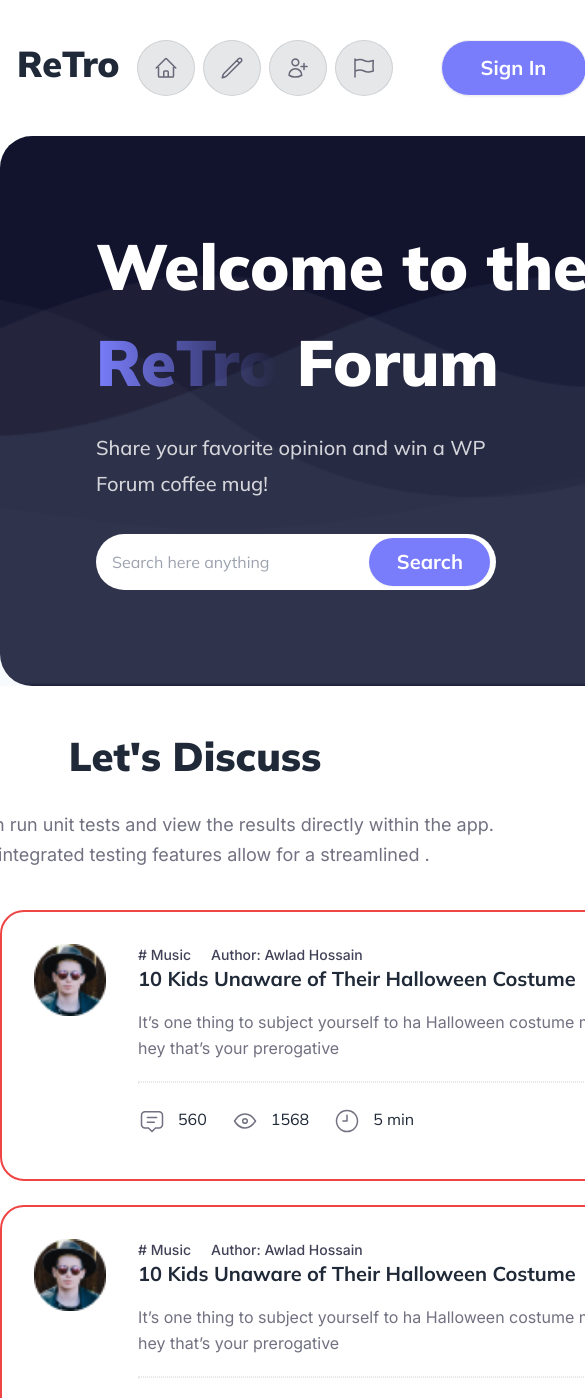
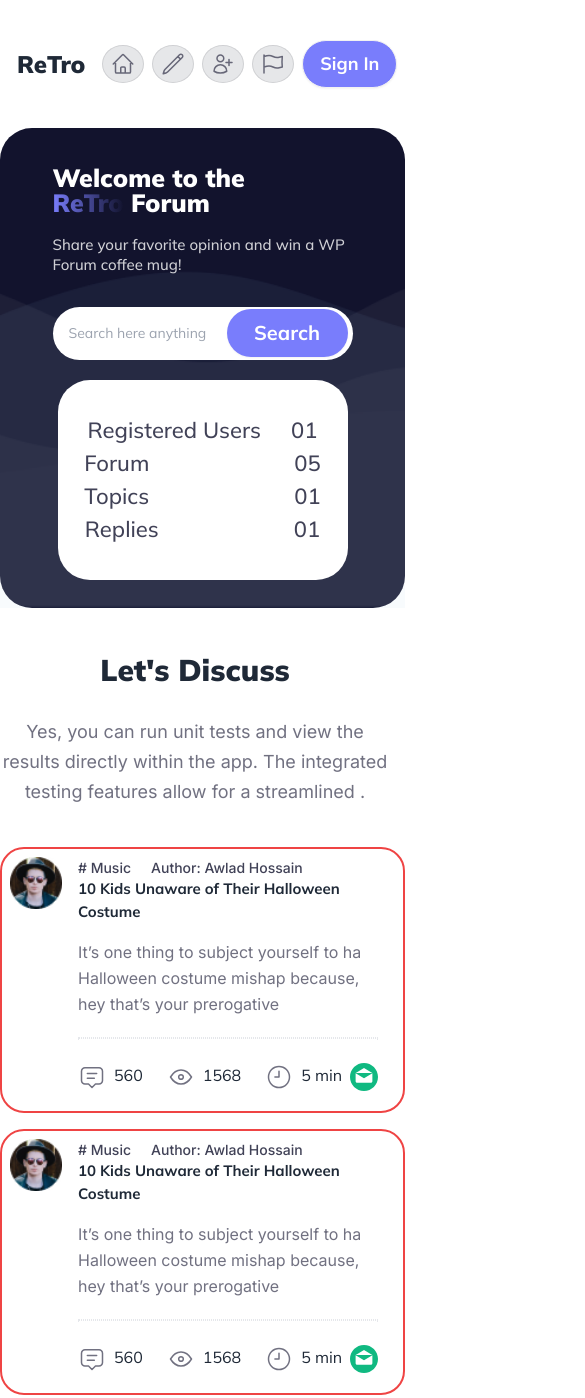
Before and after one commit to atikxcode/Retro-Forum-Assignment-6, a plain HTML site: page index.html in a window 390 px wide. Shown: the top 1398 px of the page, 585 px wide, since content can reach past the window. Drawn offline with nearby package versions, Linux system fonts and the light colour scheme.

Commit message:
made responsive part from navbar to second section

```diff
--- a/index.html
+++ b/index.html
@@ -17,14 +17,14 @@
   <section class="container mx-auto my-10 ">
     <div class="flex justify-betwee">
 
-      <div class="flex-1">
-        <a class="btn btn-ghost text-[36px] font-black">ReTro</a>
+      <div class="lg:flex-1">
+        <a class="btn btn-ghost text-2xl lg:text-[36px] font-black">ReTro</a>
       </div>
 
-      <div class="flex items-center mr-12 gap-2">
+      <div class="flex items-center mr-2 lg:mr-12 gap-2">
 
 
-         <div class="bg-[#12132d1a] h-14 rounded-[50%] pr-4 pl-4 pt-[18px] pb-[18px] border-[1px] border-[#03070C1A] flex items-center tooltip" data-tip="Home">
+         <div class="bg-[#12132d1a] h-8 lg:h-14 rounded-[50%] pr-2 lg:pr-4 pl-2 lg:pl-4 pt-[18px] lg:pt-[18px] pb-[18px] lg:pb-[18px] border-[1px] border-[#03070C1A] flex items-center tooltip" data-tip="Home">
           <p>
             <svg xmlns="http://www.w3.org/2000/svg" width="24" height="24" viewBox="0 0 24 24" fill="none">
               <path d="M2.25 12.0001L11.204 3.04507C11.644 2.60607 12.356 2.60607 12.795 3.04507L21.75 12.0001M4.5 9.75007V19.8751C4.5 20.4961 5.004 21.0001 5.625 21.0001H9.75V16.1251C9.75 15.5041 10.254 15.0001 10.875 15.0001H13.125C13.746 15.0001 14.25 15.5041 14.25 16.1251V21.0001H18.375C18.996 21.0001 19.5 20.4961 19.5 19.8751V9.75007M8.25 21.0001H16.5" stroke="#12132D" stroke-opacity="0.6" stroke-width="1.5" stroke-linecap="round" stroke-linejoin="round"/>
@@ -35,7 +35,7 @@
 
 
 
-        <div class="bg-[#12132d1a] h-14 rounded-[50%] pr-4 pl-4 pt-[18px] pb-[18px] border-[1px] border-[#03070C1A] flex items-center tooltip" data-tip="Edit">
+        <div class="bg-[#12132d1a] h-8 lg:h-14 rounded-[50%] pr-2 lg:pr-4 pl-2 lg:pl-4 pt-[18px] lg:pt-[18px] pb-[18px] lg:pb-[18px] border-[1px] border-[#03070C1A] flex items-center tooltip" data-tip="Edit">
           <p>
             <svg xmlns="http://www.w3.org/2000/svg" width="24" height="24" viewBox="0 0 24 24" fill="none">
               <path d="M16.862 4.487L18.549 2.799C18.9007 2.44733 19.3777 2.24976 19.875 2.24976C20.3723 2.24976 20.8493 2.44733 21.201 2.799C21.5527 3.15068 21.7502 3.62766 21.7502 4.125C21.7502 4.62235 21.5527 5.09933 21.201 5.451L6.832 19.82C6.30332 20.3484 5.65137 20.7367 4.935 20.95L2.25 21.75L3.05 19.065C3.26328 18.3486 3.65163 17.6967 4.18 17.168L16.863 4.487H16.862ZM16.862 4.487L19.5 7.125" stroke="#12132D" stroke-opacity="0.6" stroke-width="1.5" stroke-linecap="round" stroke-linejoin="round"/>
@@ -43,7 +43,7 @@
           </p>
         </div>
 
-        <div class="bg-[#12132d1a] h-14 rounded-[50%] pr-4 pl-4 pt-[18px] pb-[18px] border-[1px] border-[#03070C1A] flex items-center tooltip" data-tip="Add">
+        <div class="bg-[#12132d1a] h-8 lg:h-14 rounded-[50%] pr-2 lg:pr-4 pl-2 lg:pl-4 pt-[18px] lg:pt-[18px] pb-[18px] lg:pb-[18px] border-[1px] border-[#03070C1A] flex items-center tooltip" data-tip="Add">
           <p>
             <svg xmlns="http://www.w3.org/2000/svg" width="24" height="24" viewBox="0 0 24 24" fill="none">
               <path d="M18 7.5V10.5M18 10.5V13.5M18 10.5H21M18 10.5H15M12.75 6.375C12.75 7.27011 12.3944 8.12855 11.7615 8.76149C11.1285 9.39442 10.2701 9.75 9.375 9.75C8.47989 9.75 7.62145 9.39442 6.98851 8.76149C6.35558 8.12855 6 7.27011 6 6.375C6 5.47989 6.35558 4.62145 6.98851 3.98851C7.62145 3.35558 8.47989 3 9.375 3C10.2701 3 11.1285 3.35558 11.7615 3.98851C12.3944 4.62145 12.75 5.47989 12.75 6.375ZM3 19.235V19.125C3 17.4342 3.67165 15.8127 4.86719 14.6172C6.06274 13.4216 7.68424 12.75 9.375 12.75C11.0658 12.75 12.6873 13.4216 13.8828 14.6172C15.0784 15.8127 15.75 17.4342 15.75 19.125V19.234C13.8255 20.3931 11.6206 21.0038 9.374 21C7.043 21 4.862 20.355 3 19.234V19.235Z" stroke="#12132D" stroke-opacity="0.6" stroke-width="1.5" stroke-linecap="round" stroke-linejoin="round"/>
@@ -51,7 +51,7 @@
           </p>
         </div>
 
-        <div class="bg-[#12132d1a] h-14 rounded-[50%] pr-4 pl-4 pt-[18px] pb-[18px] border-[1px] border-[#03070C1A] flex items-center tooltip" data-tip="Terms">
+        <div class="bg-[#12132d1a] h-8 lg:h-14 rounded-[50%] pr-2 lg:pr-4 pl-2 lg:pl-4 pt-[18px] lg:pt-[18px] pb-[18px] lg:pb-[18px] border-[1px] border-[#03070C1A] flex items-center tooltip" data-tip="Terms">
           <p>
             <svg xmlns="http://www.w3.org/2000/svg" width="24" height="24" viewBox="0 0 24 24" fill="none">
             <path d="M3 3V4.5M3 4.5L5.77 3.807C7.8544 3.28605 10.0564 3.52795 11.978 4.489L12.086 4.543C13.9688 5.4843 16.1219 5.73589 18.171 5.254L21.281 4.522C20.9029 8.01155 20.9046 11.5318 21.286 15.021L18.172 15.753C16.1227 16.2354 13.9692 15.9842 12.086 15.043L11.978 14.989C10.0564 14.028 7.8544 13.786 5.77 14.307L3 15M3 4.5V15M3 21V15" stroke="#12132D" stroke-opacity="0.6" stroke-width="1.5" stroke-linecap="round" stroke-linejoin="round"/>
@@ -64,7 +64,7 @@
 
 
       <div class="">
-        <a class="btn bg-[#797DFC] h-[56px] w-[146px] text-white font-bold text-xl rounded-[50px]">Sign In</a>
+        <a class="btn bg-[#797DFC] h-[45px] lg:h-[56px] w-[95px] lg:w-[146px] text-white font-bold text-[14px] text-lg lg:text-xl rounded-[50px]">Sign In</a>
       </div>
 
     </div>
@@ -75,20 +75,21 @@
  <main>
   <!-- first section -->
   <section class="container mx-auto mb-10">
-    <div class="bg-[#12132D] w-[1170px] h-[550px] rounded-[32px] mx-auto relative">
+
+    <div class="bg-[#12132D] w-[405px] lg:w-[1170px] h-[480px] lg:h-[550px] rounded-[32px] mx-auto lg:mx-auto relative">
       <div class="background absolute ">
 
-        <div class="flex justify-between p-24">
+        <div class="flex flex-col lg:flex-row items-center justify-between p-5 lg:p-24">
           <div class="flex flex-col ">
-            <h2 class="text-white text-[64px] font-black heading-[86px] mb-5">Welcome to the <br> <span class="relative text-transparent bg-clip-text bg-gradient-to-r from-[#797DFC] to-[#797dfc00]">ReTro</span> Forum</h2>
-            <p class="text-[#FFFFFFCC] text-xl font-medium leading-[36px] mb-8">Share your favorite opinion and win a WP <br> Forum coffee mug!</p>
+            <h2 class="text-white text-[25px] lg:text-[64px] font-black leading-[25px] lg:leading-[86px] mb-5 ">Welcome to the <br> <span class="relative text-transparent bg-clip-text bg-gradient-to-r from-[#797DFC] to-[#797dfc00] ">ReTro</span> Forum</h2>
+            <p class="text-[#FFFFFFCC] text-[15px] lg:text-xl font-medium leading-[20px] lg:leading-[36px] mb-8">Share your favorite opinion and win a WP <br> Forum coffee mug!</p>
             <div class="flex relative">
-              <input class="w-[400px] h-[56px] aling-middle rounded-[50px] p-4" type="text" placeholder="Search here anything">
-              <button class="btn w-[121px] h-[44px] rounded-[46px] bg-[#797DFC] absolute right-[98px] top-1 text-white font-bold text-xl border-0">Search</button>
+              <input class="w-[300px] lg:w-[400px] lg:h-[56px] aling-middle rounded-[50px] p-4 text-[14px] lg:text-lg" type="text" placeholder="Search here anything">
+              <button class="btn w-[121px] h-[44px] rounded-[46px] bg-[#797DFC] absolute right-[5px] lg:right-[98px] top-[2px] lg:top-1 text-white font-bold text-xl border-0">Search</button>
             </div>
           </div>
 
-          <div class="bg-white w-[371px] h-[288px] flex flex-col items-center  justify-center text-[#12132DCC] text-2xl font-medium rounded-[32px] mt-10 ">
+          <div class="bg-white w-[290px] lg:w-[371px] h-[200px] lg:h-[288px] flex flex-col items-center  justify-center text-[#12132DCC] text-[22px] lg:text-2xl font-medium rounded-[32px] mt-5 lg:mt-10 mb-2 lg:mb-5">
             <p class="flex gap-[30px] ">
               <span>
                 Registered Users
@@ -138,40 +139,40 @@
 
     <!-- Discuss div -->
     <div class="flex flex-col items-center mb-10">
-      <h2 class="text-[40px] font-black mb-6">Let's Discuss</h2>
-      <p class="text-center w-[619px] text-[#12132D99] font-inter leading-[30px] text-lg">Yes, you can run unit tests and view the results directly within the app. The integrated testing features allow for a streamlined .</p>
+      <h2 class="text-[30px] lg:text-[40px] font-black mb-6">Let's Discuss</h2>
+      <p class="text-center lg:w-[619px] text-[#12132D99] font-inter leading-[30px] text-lg">Yes, you can run unit tests and view the results directly within the app. The integrated testing features allow for a streamlined .</p>
     </div>
 <!-- Card and Side Show Div -->
-    <div class="flex flex-row justify-between">
-      <div class="flex flex-col mb-6">
+    <div class="flex flex-col lg:flex-row justify-between">
+      <div class="flex flex-col mb-4 lg:mb-6">
         <!-- Card 1 -->
-        <div class="card-1 border-2 border-red-500 p-8 rounded-[24px] mb-6">
+        <div class="card-1 border-2 border-red-500 p-2 lg:p-8 rounded-[24px] mb-4 lg:mb-6 w-[405px] lg:w-auto mx-auto lg:mx-none">
 
-          <div class="flex flex-row gap-8 mb-3">
+          <div class="flex flex-row gap-4 lg:gap-8 mb-3">
 
-            <img class="w-[72px] h-[72px] rounded-[16px]" src="images/Ellipse 1.jpg" alt="">
+            <img class="w-[52px] lg:w-[72px] h-[52px] lg:h-[72px] rounded-[16px]" src="images/Ellipse 1.jpg" alt="">
             <div class="flex flex-col">
             <div class="flex flex-row gap-5">
             <p class="font-inter text-[14px] font-medium text-[#12132DCC]"># Music</p>
             <p class="font-inter text-[14px] font-medium text-[#12132DCC]">Author: Awlad Hossain</p>
           </div>
-          <p class="text-xl font-bold mb-4">10 Kids Unaware of Their Halloween Costume</p>
-          <p class="w-[570px] text-[#12132D99] font-inter text-[16px] leading-[26px] mb-5">It’s one thing to subject yourself to ha Halloween costume mishap because, hey that’s your prerogative</p>
+          <p class="text-[15px] w-[300px] lg:w-[438px] lg:text-xl font-bold mb-4">10 Kids Unaware of Their Halloween Costume</p>
+          <p class="w-[300px] lg:w-[570px] text-[#12132D99] font-inter text-[16px] leading-[26px] mb-5">It’s one thing to subject yourself to ha Halloween costume mishap because, hey that’s your prerogative</p>
           <hr class="border-[1px] border-dotted mb-6">
 
           <div class="flex flex-row justify-between">
             <div class="flex flex-row gap-6">
 
-              <p class="flex flex-row gap-3"><svg xmlns="http://www.w3.org/2000/svg" width="28" height="28" viewBox="0 0 28 28" fill="none">
+              <p class="flex flex-row gap-2 lg:gap-3"><svg xmlns="http://www.w3.org/2000/svg" width="28" height="28" viewBox="0 0 28 28" fill="none">
                 <path d="M9.33333 10.5H18.6667M9.33333 15.1666H16.3333M10.5 21H7C6.07174 21 5.1815 20.6312 4.52513 19.9748C3.86875 19.3185 3.5 18.4282 3.5 17.5V8.16663C3.5 7.23837 3.86875 6.34813 4.52513 5.69175C5.1815 5.03538 6.07174 4.66663 7 4.66663H21C21.9283 4.66663 22.8185 5.03538 23.4749 5.69175C24.1313 6.34813 24.5 7.23837 24.5 8.16663V17.5C24.5 18.4282 24.1313 19.3185 23.4749 19.9748C22.8185 20.6312 21.9283 21 21 21H17.5L14 24.5L10.5 21Z" stroke="#12132D" stroke-opacity="0.6" stroke-width="1.5" stroke-linecap="round" stroke-linejoin="round"/>
                 </svg> <span>560</span></p>
 
-                <p class="flex flex-row gap-3"><svg xmlns="http://www.w3.org/2000/svg" width="28" height="28" viewBox="0 0 28 28" fill="none">
+                <p class="flex flex-row gap-2 lg:gap-3"><svg xmlns="http://www.w3.org/2000/svg" width="28" height="28" viewBox="0 0 28 28" fill="none">
                   <path d="M11.6667 14C11.6667 14.6188 11.9125 15.2123 12.3501 15.6499C12.7877 16.0875 13.3812 16.3333 14 16.3333C14.6188 16.3333 15.2123 16.0875 15.6499 15.6499C16.0875 15.2123 16.3333 14.6188 16.3333 14C16.3333 13.3812 16.0875 12.7877 15.6499 12.3501C15.2123 11.9125 14.6188 11.6667 14 11.6667C13.3812 11.6667 12.7877 11.9125 12.3501 12.3501C11.9125 12.7877 11.6667 13.3812 11.6667 14Z" stroke="#12132D" stroke-opacity="0.6" stroke-width="1.5" stroke-linecap="round" stroke-linejoin="round"/>
                   <path d="M24.5 14C21.7 18.6667 18.2 21 14 21C9.8 21 6.3 18.6667 3.5 14C6.3 9.33333 9.8 7 14 7C18.2 7 21.7 9.33333 24.5 14Z" stroke="#12132D" stroke-opacity="0.6" stroke-width="1.5" stroke-linecap="round" stroke-linejoin="round"/>
                   </svg> <span>1568</span></p>
 
-                <p class="flex flex-row gap-3"><svg xmlns="http://www.w3.org/2000/svg" width="28" height="28" viewBox="0 0 28 28" fill="none">
+                <p class="flex flex-row gap-2 lg:gap-3"><svg xmlns="http://www.w3.org/2000/svg" width="28" height="28" viewBox="0 0 28 28" fill="none">
                 <path d="M9.91667 14H14V8.16667M3.5 14C3.5 15.3789 3.77159 16.7443 4.29926 18.0182C4.82694 19.2921 5.60036 20.4496 6.57538 21.4246C7.55039 22.3996 8.70791 23.1731 9.98182 23.7007C11.2557 24.2284 12.6211 24.5 14 24.5C15.3789 24.5 16.7443 24.2284 18.0182 23.7007C19.2921 23.1731 20.4496 22.3996 21.4246 21.4246C22.3996 20.4496 23.1731 19.2921 23.7007 18.0182C24.2284 16.7443 24.5 15.3789 24.5 14C24.5 12.6211 24.2284 11.2557 23.7007 9.98182C23.1731 8.70791 22.3996 7.55039 21.4246 6.57538C20.4496 5.60036 19.2921 4.82694 18.0182 4.29927C16.7443 3.77159 15.3789 3.5 14 3.5C12.6211 3.5 11.2557 3.77159 9.98182 4.29927C8.70791 4.82694 7.55039 5.60036 6.57538 6.57538C5.60036 7.55039 4.82694 8.70791 4.29926 9.98182C3.77159 11.2557 3.5 12.6211 3.5 14Z" stroke="#12132D" stroke-opacity="0.6" stroke-width="1.5" stroke-linecap="round" stroke-linejoin="round"/>
                 </svg> <span>5 min</span></p>
 
@@ -195,33 +196,33 @@
           </div>
         </div>
         <!-- Card 2 -->
-        <div class="card-1 border-2 border-red-500 p-8 rounded-[24px]">
+        <div class="card-1 border-2 border-red-500 p-2 lg:p-8 rounded-[24px] mb-4 lg:mb-6 w-[405px] lg:w-auto mx-auto lg:mx-none">
 
-          <div class="flex flex-row gap-8 mb-3">
+          <div class="flex flex-row gap-4 lg:gap-8 mb-3">
 
-            <img class="w-[72px] h-[72px] rounded-[16px]" src="images/Ellipse 1.jpg" alt="">
+            <img class="w-[52px] lg:w-[72px] h-[52px] lg:h-[72px] rounded-[16px]" src="images/Ellipse 1.jpg" alt="">
             <div class="flex flex-col">
             <div class="flex flex-row gap-5">
             <p class="font-inter text-[14px] font-medium text-[#12132DCC]"># Music</p>
             <p class="font-inter text-[14px] font-medium text-[#12132DCC]">Author: Awlad Hossain</p>
           </div>
-          <p class="text-xl font-bold mb-4">10 Kids Unaware of Their Halloween Costume</p>
-          <p class="w-[570px] text-[#12132D99] font-inter text-[16px] leading-[26px] mb-5">It’s one thing to subject yourself to ha Halloween costume mishap because, hey that’s your prerogative</p>
+          <p class="text-[15px] w-[300px] lg:w-[438px] lg:text-xl font-bold mb-4">10 Kids Unaware of Their Halloween Costume</p>
+          <p class="w-[300px] lg:w-[570px] text-[#12132D99] font-inter text-[16px] leading-[26px] mb-5">It’s one thing to subject yourself to ha Halloween costume mishap because, hey that’s your prerogative</p>
           <hr class="border-[1px] border-dotted mb-6">
 
           <div class="flex flex-row justify-between">
             <div class="flex flex-row gap-6">
 
-              <p class="flex flex-row gap-3"><svg xmlns="http://www.w3.org/2000/svg" width="28" height="28" viewBox="0 0 28 28" fill="none">
+              <p class="flex flex-row gap-2 lg:gap-3"><svg xmlns="http://www.w3.org/2000/svg" width="28" height="28" viewBox="0 0 28 28" fill="none">
                 <path d="M9.33333 10.5H18.6667M9.33333 15.1666H16.3333M10.5 21H7C6.07174 21 5.1815 20.6312 4.52513 19.9748C3.86875 19.3185 3.5 18.4282 3.5 17.5V8.16663C3.5 7.23837 3.86875 6.34813 4.52513 5.69175C5.1815 5.03538 6.07174 4.66663 7 4.66663H21C21.9283 4.66663 22.8185 5.03538 23.4749 5.69175C24.1313 6.34813 24.5 7.23837 24.5 8.16663V17.5C24.5 18.4282 24.1313 19.3185 23.4749 19.9748C22.8185 20.6312 21.9283 21 21 21H17.5L14 24.5L10.5 21Z" stroke="#12132D" stroke-opacity="0.6" stroke-width="1.5" stroke-linecap="round" stroke-linejoin="round"/>
                 </svg> <span>560</span></p>
 
-                <p class="flex flex-row gap-3"><svg xmlns="http://www.w3.org/2000/svg" width="28" height="28" viewBox="0 0 28 28" fill="none">
+                <p class="flex flex-row gap-2 lg:gap-3"><svg xmlns="http://www.w3.org/2000/svg" width="28" height="28" viewBox="0 0 28 28" fill="none">
                   <path d="M11.6667 14C11.6667 14.6188 11.9125 15.2123 12.3501 15.6499C12.7877 16.0875 13.3812 16.3333 14 16.3333C14.6188 16.3333 15.2123 16.0875 15.6499 15.6499C16.0875 15.2123 16.3333 14.6188 16.3333 14C16.3333 13.3812 16.0875 12.7877 15.6499 12.3501C15.2123 11.9125 14.6188 11.6667 14 11.6667C13.3812 11.6667 12.7877 11.9125 12.3501 12.3501C11.9125 12.7877 11.6667 13.3812 11.6667 14Z" stroke="#12132D" stroke-opacity="0.6" stroke-width="1.5" stroke-linecap="round" stroke-linejoin="round"/>
                   <path d="M24.5 14C21.7 18.6667 18.2 21 14 21C9.8 21 6.3 18.6667 3.5 14C6.3 9.33333 9.8 7 14 7C18.2 7 21.7 9.33333 24.5 14Z" stroke="#12132D" stroke-opacity="0.6" stroke-width="1.5" stroke-linecap="round" stroke-linejoin="round"/>
                   </svg> <span>1568</span></p>
 
-                <p class="flex flex-row gap-3"><svg xmlns="http://www.w3.org/2000/svg" width="28" height="28" viewBox="0 0 28 28" fill="none">
+                <p class="flex flex-row gap-2 lg:gap-3"><svg xmlns="http://www.w3.org/2000/svg" width="28" height="28" viewBox="0 0 28 28" fill="none">
                 <path d="M9.91667 14H14V8.16667M3.5 14C3.5 15.3789 3.77159 16.7443 4.29926 18.0182C4.82694 19.2921 5.60036 20.4496 6.57538 21.4246C7.55039 22.3996 8.70791 23.1731 9.98182 23.7007C11.2557 24.2284 12.6211 24.5 14 24.5C15.3789 24.5 16.7443 24.2284 18.0182 23.7007C19.2921 23.1731 20.4496 22.3996 21.4246 21.4246C22.3996 20.4496 23.1731 19.2921 23.7007 18.0182C24.2284 16.7443 24.5 15.3789 24.5 14C24.5 12.6211 24.2284 11.2557 23.7007 9.98182C23.1731 8.70791 22.3996 7.55039 21.4246 6.57538C20.4496 5.60036 19.2921 4.82694 18.0182 4.29927C16.7443 3.77159 15.3789 3.5 14 3.5C12.6211 3.5 11.2557 3.77159 9.98182 4.29927C8.70791 4.82694 7.55039 5.60036 6.57538 6.57538C5.60036 7.55039 4.82694 8.70791 4.29926 9.98182C3.77159 11.2557 3.5 12.6211 3.5 14Z" stroke="#12132D" stroke-opacity="0.6" stroke-width="1.5" stroke-linecap="round" stroke-linejoin="round"/>
                 </svg> <span>5 min</span></p>
 
@@ -247,7 +248,7 @@
 
       </div>
 
-      <div class="flex flex-col w-[374px] h-[465px] bg-[#12132D0D] p-8 rounded-[24px]">
+      <div class="flex flex-col w-[374px] h-[465px] bg-[#12132D0D] p-8 rounded-[24px] mx-auto lg:mx-none">
 
         <div class="flex flex-row justify-between mb-4">
           <h2>Title</h2>
```
